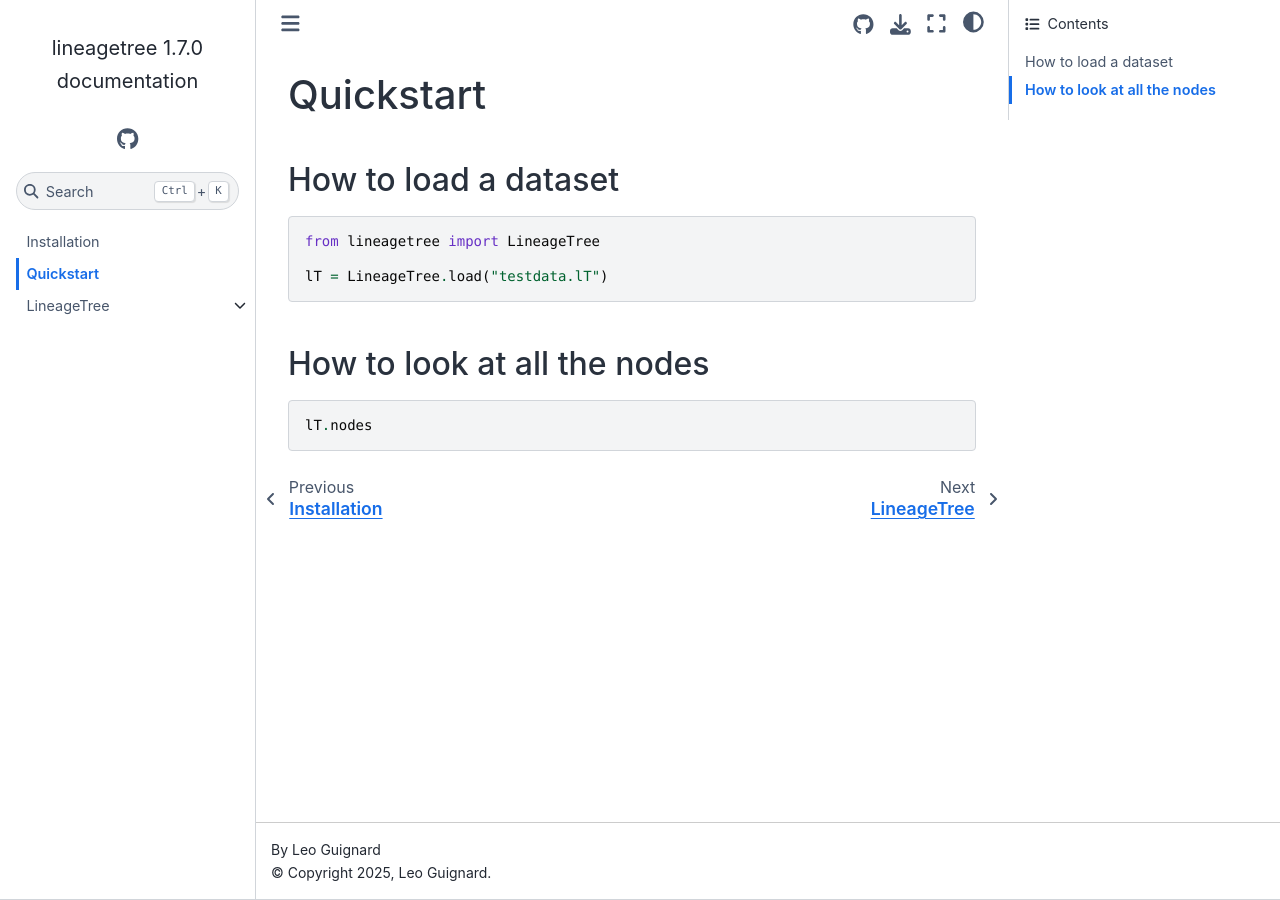
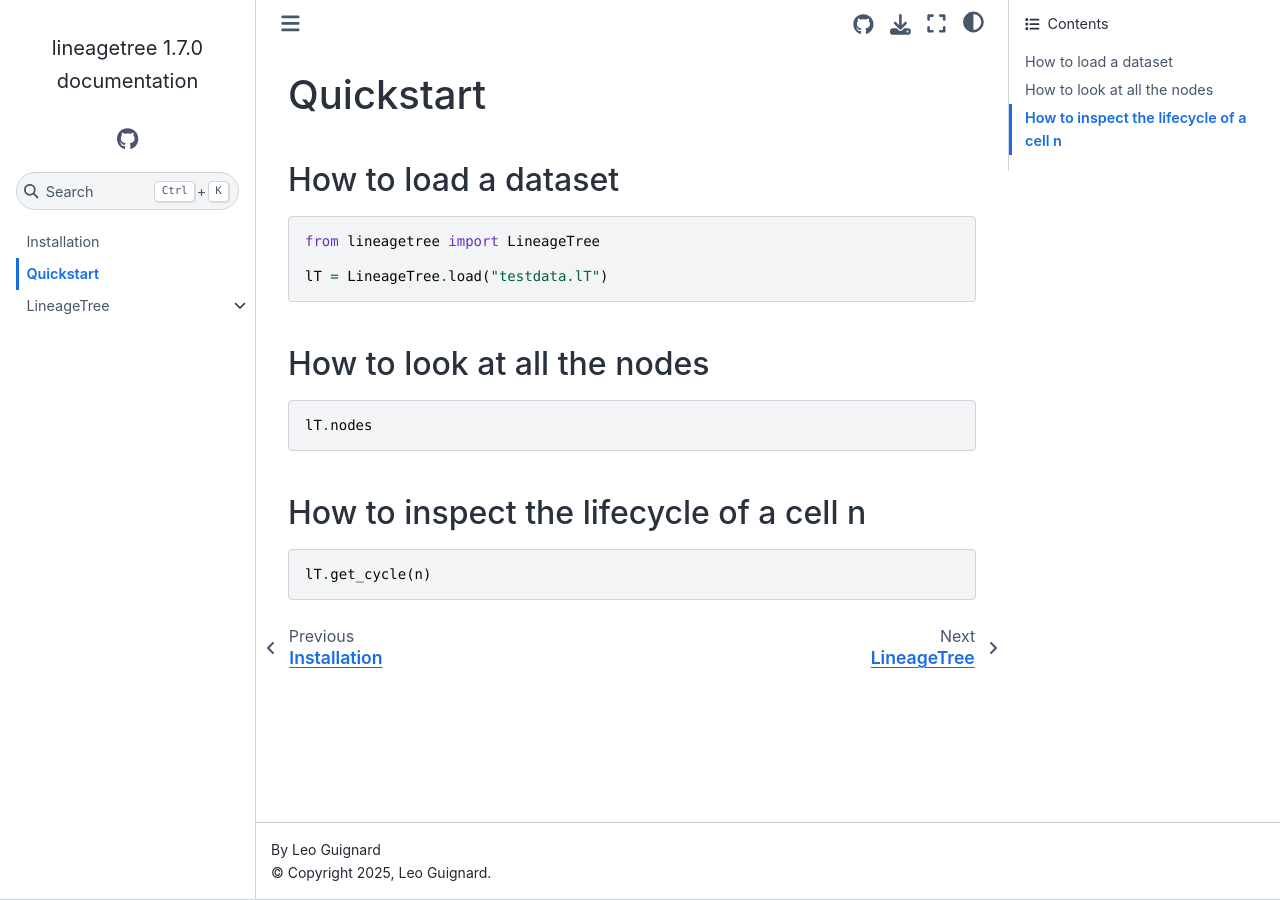
Before and after one commit to GuignardLab/LineageTree, a Sphinx documentation site: the page built from docs/usage/quickstart.md, in a window 1280 px wide. Built offline with Sphinx 7.4.7 and the Sphinx Book theme 1.1.4, drawn with Linux system fonts in a browser that asks for light colours.

````diff
--- a/docs/usage/quickstart.md
+++ b/docs/usage/quickstart.md
@@ -13,3 +13,9 @@
 ```python
 lT.nodes
 ```
+
+## How to inspect the lifecycle of a cell n
+
+```python
+lT.get_cycle(n)
+```
````
Also changed, not shown: 1 other file.
